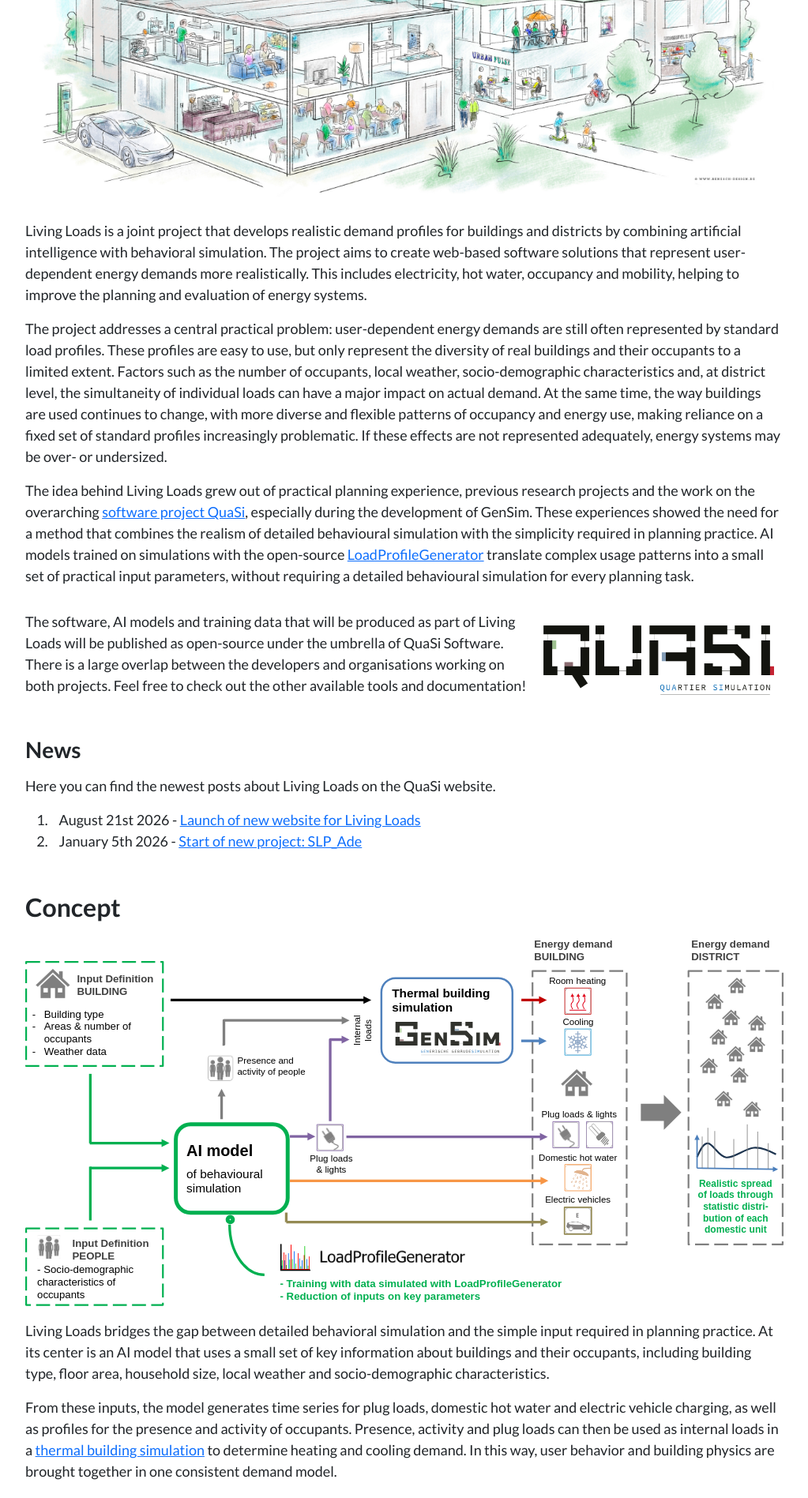
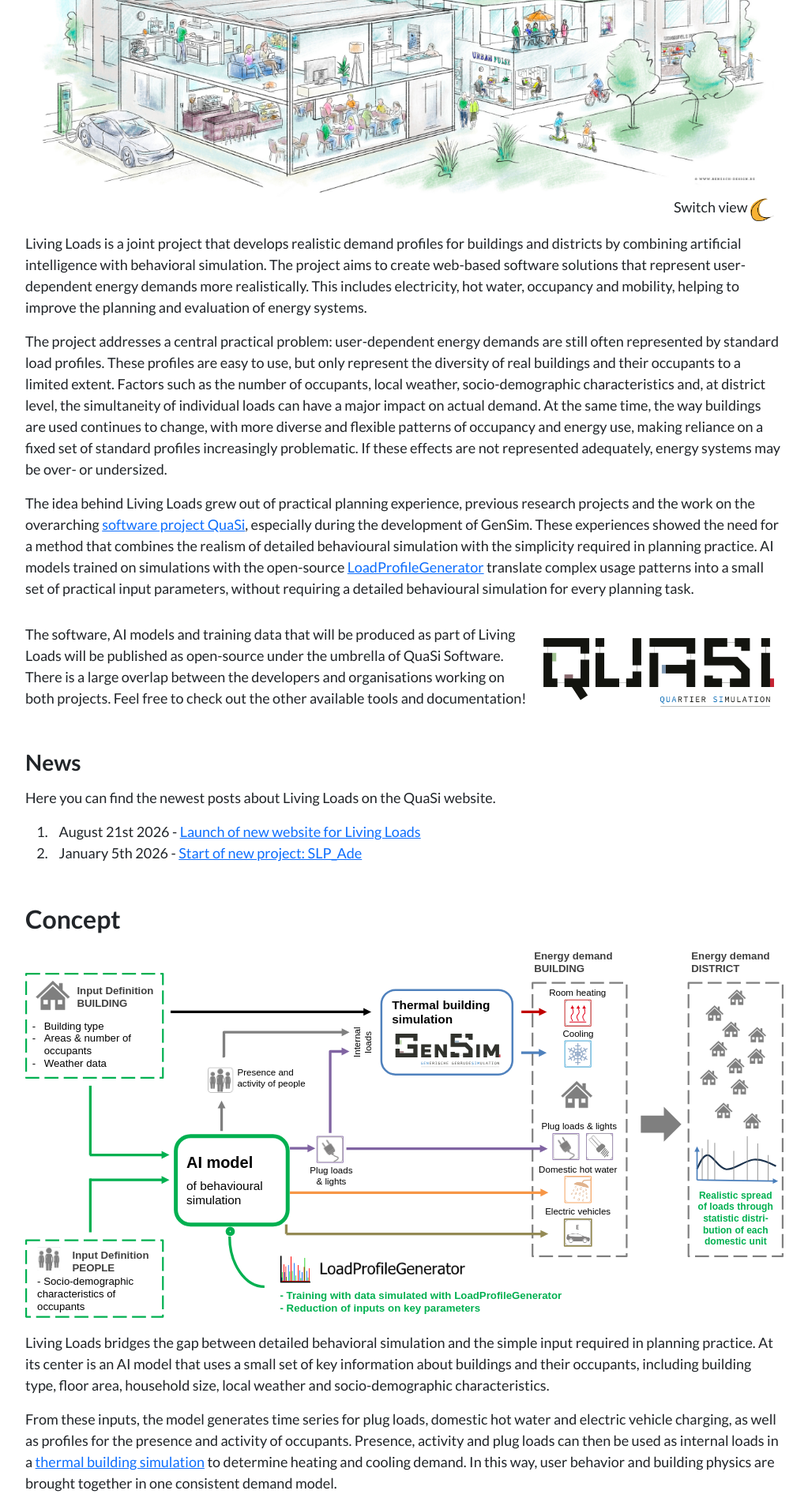
Before and after one commit to QuaSi-Software/living-loads-website, a Jekyll site: the page built from index.markdown, in a window 1280 px wide. Shown: the part 432-2329 px from the top of the page at 79% size, without its empty margins (128-1151 px from the left). Built offline with Jekyll 4.4.1, drawn with Linux system fonts in a browser that asks for light colours.

Commit message:
Implement night view of key visual with switcher element in the bottom right.

```diff
--- a/_layouts/home.html
+++ b/_layouts/home.html
@@ -6,8 +6,15 @@ is_home_page: true
 <div class="row">
     <img id="homeKeyVisual" src="{{'assets/lilo_key_visual.jpg' | relative_url}}"/>
 </div>
-
-<div class="row spacer"></div>
+<div class="row no-margin">
+    <div class="col">
+        <div id="key-visual-switcher" class="float-end">
+            <span>Switch view</span>
+            <img class="icon-moon" src="{{'assets/icon_moon.png' | relative_url}}" alt="Icon of moon"/>
+            <img class="icon-sun hidden" src="{{'assets/icon_sun.png' | relative_url}}" alt="Icon of sun"/>
+        </div>
+    </div>
+</div>
 
 <div class="row">
     <div class="col">
--- a/css/site_styles.css
+++ b/css/site_styles.css
@@ -63,6 +63,21 @@
 
 .dot-separator {
     font-weight: 900;
+}
+
+.no-margin {
+    margin: 0 !important;
+}
+
+#key-visual-switcher {
+    width: 140px;
+    text-align: right;
+    cursor: pointer;
+}
+
+.icon-moon, .icon-sun {
+    width: 30px;
+    height: 30px;
 }
 
 /* Footer styles */
--- a/js/scripts.js
+++ b/js/scripts.js
@@ -1,8 +1,27 @@
-/* Implementation for multi-item carousel. Adapted from:
-https://gist.github.com/viniciusmachado106/c1fc350ef03a14a21a45235c80da5b9f */
-
 // wait for the DOM to be fully loaded and Bootstrap to be available
 document.addEventListener('DOMContentLoaded', function() {
+    // attach event listener for key visual switcher
+    const keyVisualSwitcher = document.getElementById('key-visual-switcher');
+    const keyVisual = document.getElementById('homeKeyVisual');
+    const moonIcon = keyVisualSwitcher.querySelector('.icon-moon');
+    const sunIcon = keyVisualSwitcher.querySelector('.icon-sun');
+    const dayKeyVisualUrl = keyVisual.src;
+    const nightKeyVisualUrl = new URL('assets/lilo_key_visual_night.jpg', document.baseURI).href;
+    let isNight = false;
+
+    keyVisualSwitcher.addEventListener('click', function() {
+        isNight = !isNight;
+        keyVisual.src = isNight ? nightKeyVisualUrl : dayKeyVisualUrl;
+        moonIcon.hidden = isNight;
+        sunIcon.hidden = !isNight;
+    });
+
+    moonIcon.hidden = false;
+    sunIcon.hidden = true;
+
+    /* Implementation for multi-item carousel. Adapted from:
+    https://gist.github.com/viniciusmachado106/c1fc350ef03a14a21a45235c80da5b9f */
+
     // initialize as Bootstrap 5 carousel
     document.querySelectorAll('.multi-item-carousel').forEach(function(element) {
         console.log("init c")
```
Also changed, not shown: assets/icon_moon.png (added), assets/icon_sun.png (added), 1 other file.
